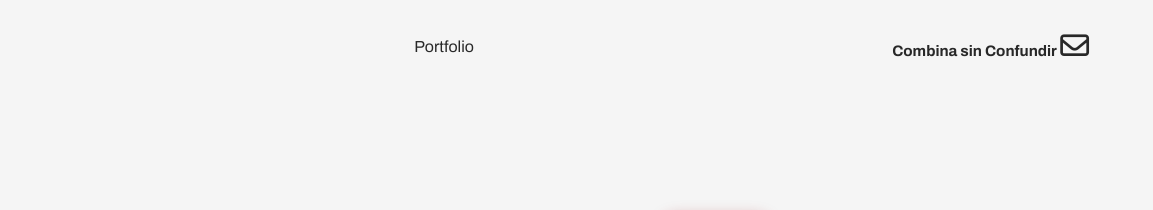
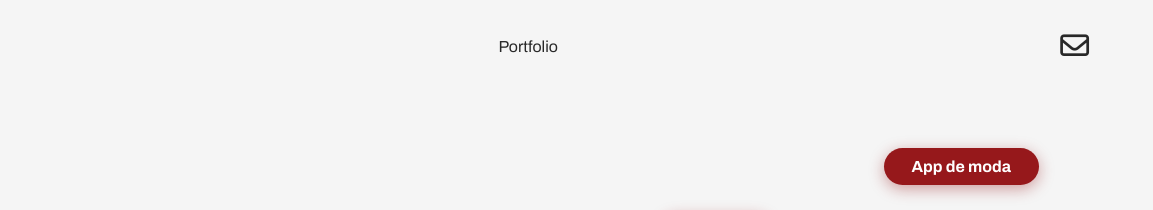
Before and after one commit to Annii009/Annii009.github.io-anaalmudi.com, a plain HTML site: page html/index.html in a window 1280 px wide. Shown: the top 210 px of the page, 127-1280 px from the left. Drawn offline with Linux system fonts and the light colour scheme; a web font is replaced by a local one.

Commit message:
pequeno cambio

```diff
--- a/css/style.css
+++ b/css/style.css
@@ -44,17 +44,6 @@ body {
     color: var(--black);
     font-size: 1.8rem;
     text-decoration: none;
-}
-
-.nav-link {
-    color: var(--black);
-    font-weight: 700;
-    text-decoration: none;
-    font-size: 0.95rem;
-}
-
-.nav-link:hover {
-    color: var(--red);
 }
 
 .hero-layout {
@@ -144,6 +133,11 @@ body {
 .btn-arte {
     top: 40px;
     left: -10px;
+}
+
+.btn-moda {
+    top: -25px;
+    right: 50px;
 }
 
 .btn-desarrollo {
@@ -331,6 +325,11 @@ textarea {
         left: -10px;
     }
 
+    .btn-moda {
+        top: 10px;
+        right: -10px;
+    }
+
     .btn-desarrollo {
         bottom: 10px;
         right: -10px;
--- a/html/index.html
+++ b/html/index.html
@@ -28,7 +28,6 @@
             <span class="portfolio-label">Portfolio</span>
         </div>
         <div class="header-right">
-            <a href="../html/moda.html" class="nav-link">Combina sin Confundir</a>
             <a href="#contacto" class="icon-mail" aria-label="Enviar un correo electrónico de contacto">
                 <i class="fa-regular fa-envelope"></i>
             </a>
@@ -49,6 +48,7 @@
             <div class="hero-right">
                 <div class="avatar-wrapper">
                     <a href="../html/dibujos.html" class="pill-button btn-arte">Dibujos</a>
+                    <a href="../html/moda.html" class="pill-button btn-moda">App de moda</a>
                     <div class="red-circle">
                         <img src="../imagenes/icons/dibujoIA.png" alt="Ana" class="avatar-img">
                     </div>
```
